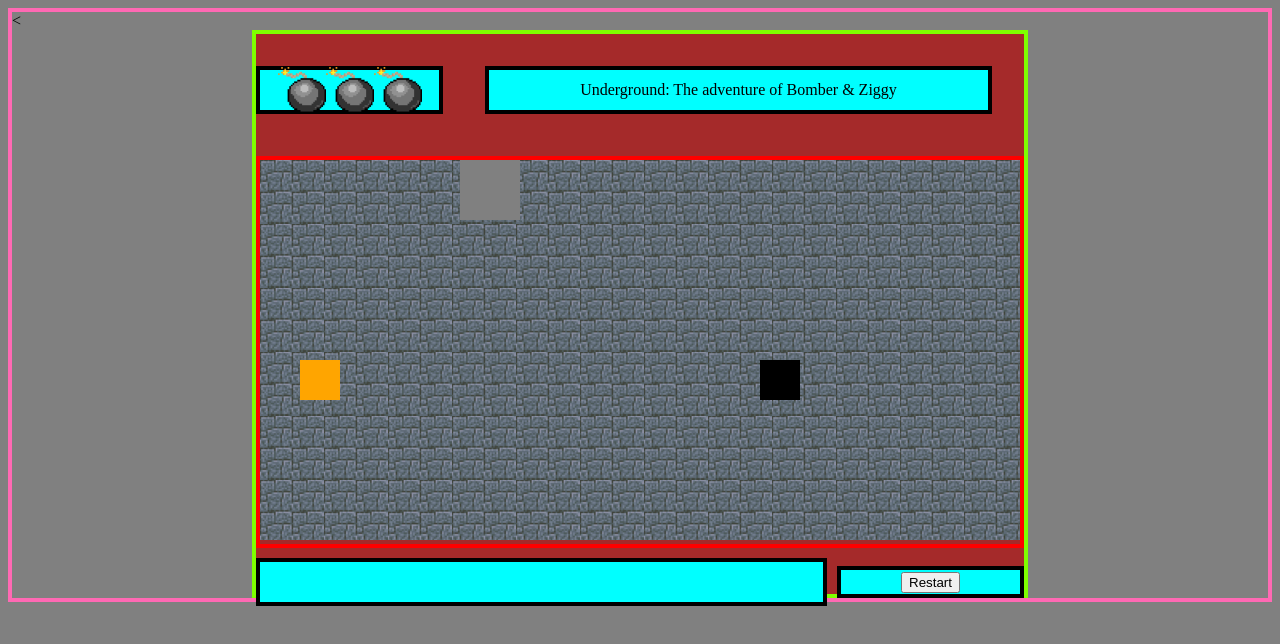
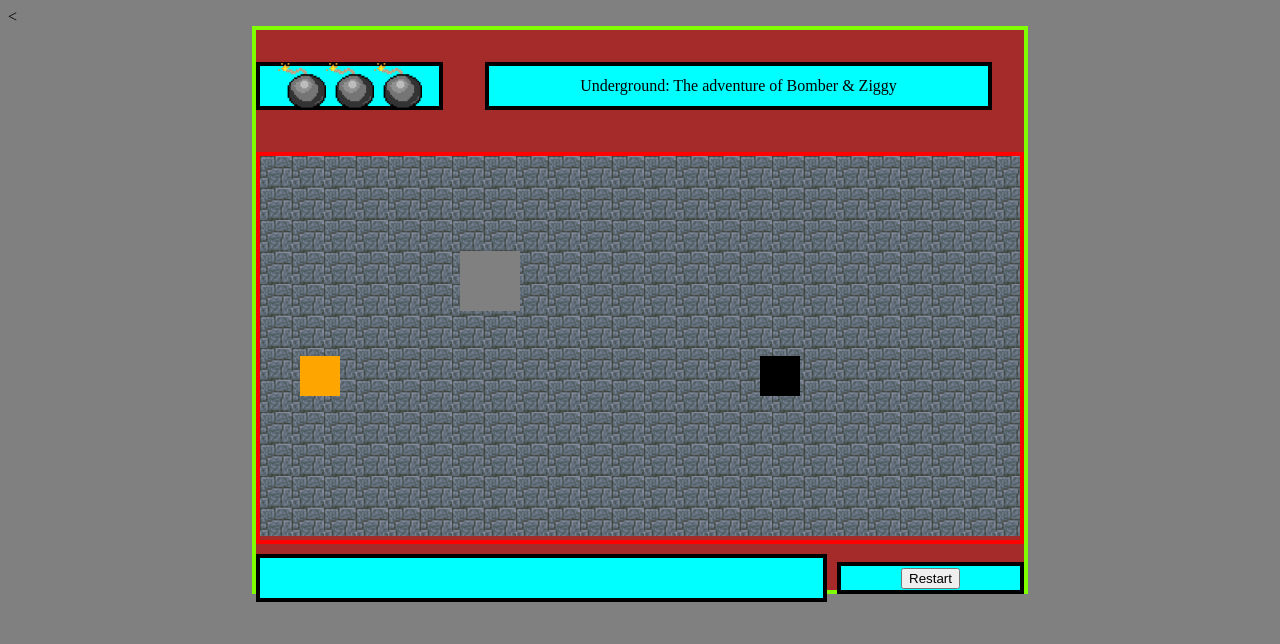
Before and after one commit to JonDmc/Project1-bomber, a plain HTML site: page index.html in a window 1280 px wide. Drawn offline with Linux system fonts and the light colour scheme.

Commit message:
UM moves and images added

```diff
--- a/index.html
+++ b/index.html
@@ -11,9 +11,9 @@
     <div class="container">
         <header id="title">Underground: The adventure of Bomber & Ziggy</header>
         <aside id="bombHolder">
-            <img class="bombs"src="bomb.png"/>
-            <img class="bombs"src="bomb.png"/>
-            <img class="bombs"src="bomb.png"/>
+            <img class="bombs"src="img/bomb.png"/>
+            <img class="bombs"src="img/bomb.png"/>
+            <img class="bombs"src="img/bomb.png"/>
         </aside>
         <main>
             <canvas id="canvas"> <!-- Game--></canvas>
--- a/script.js
+++ b/script.js
@@ -19,9 +19,6 @@ let gameLoopInterval = setInterval(gameLoop,60)
 let arrImg = Array.from(document.querySelectorAll('img'))
 console.log(arrImg)
 
-
-// let enemyMovement = setInterval(underMinerMove,10)
-
 class Character {
     constructor (x,y,width,height,color){
         this.x = x
@@ -35,7 +32,38 @@ class Character {
         ctx.fillStyle = this.color
         ctx.fillRect(this.x, this.y, this.width, this.height)
     }
+    // draw(){
+    //     ctx.clearRect(0,0,canvas.width,canvas.height)
+    //     ctx.fillStyle = this.color
+    //     ctx.fillRect(this.x, this.y, this.width, this.height)
+    // }
+    // move(){
+
+    //     this.y+=1
+    // }
 }
+// let collision = false
+class Enemy extends Character{
+    static collision = false
+    constructor(x,y,width,height,color){
+        super(x,y,width,height,color)
+    }
+    move(speed){
+        this.speed = speed
+        if(Enemy.collision === false){
+            underMiner.y += this.speed
+            if(underMiner.y + underMiner.height >= canvas.height)
+            Enemy.collision = true
+        }
+        if(Enemy.collision === true){
+            underMiner.y -= this.speed
+            if(underMiner.y <= 0)
+            Enemy.collision = false
+        }
+
+    }
+}
+
 class Bomb {
     constructor(url,x,y,width,height){
         this.url = url
@@ -49,38 +77,12 @@ class Bomb {
     }
 }
 const bombImg = new Image()
-bombImg.src = 'bomb.png'
-// class Enemy extends Character{
-//     constructor(x,y,width,height,color){
-//         super(x,y,width,height,color)
-//     }
-//     move(){
+bombImg.src = 'img/bomb.png'
 
-//     }
-// }
-function restartGame(){
-//     console.log('hey')
-//     ctx.clearRect(0,0,canvas.width,canvas.height)
-
-//     document.addEventListener('keydown', controls)
-
-//     const bomber = new Character(40,200,40,40,'orange')
-// const ziggy = new Character(500,200,40,40,'black')
-// const underMiner = new Character(200,0,60,60,'gray')
-//     bomber.render()
-//     ziggy.render()
-//     underMiner.render()
-//     bomberMeetsZiggy()
-//     bomberMeetsUnderminer()
-//     underMinerMoveDown()
-
-//     setInterval(gameLoop,60)
-
-}
 
 const bomber = new Character(40,200,40,40,'orange')
 const ziggy = new Character(500,200,40,40,'black')
-const underMiner = new Character(200,0,60,60,'gray')
+const underMiner = new Enemy(200,500,60,60,'gray')
 
 function controls(e) {
     const speed = 10
@@ -142,27 +144,32 @@ function bomberMeetsUnderminer(){
        }
 }
 
-
-function underMinerMoveDown(){
-    // window.requestAnimationFrame(underMiner)
-
-  //if(underMiner.y + underMiner.height >= canvas.height &&) underMiner.y-=5
-//   if(underMiner.y + underMiner.height >= canvas.height) underMiner.y -=5
-//   if(underMiner.y <= canvas.height) underMiner.y +=5
-
-
-
-    console.log(underMiner.y)
-//    console.log(ctx)
-//    console.log(canvas)
-}
-
 function gameLoop() {
     ctx.clearRect(0,0,canvas.width,canvas.height)
     bomber.render()
     ziggy.render()
     underMiner.render()
+    underMiner.move(5)
     bomberMeetsZiggy()
     bomberMeetsUnderminer()
-    underMinerMoveDown()
+    underMinerMove()
 }
+function restartGame(){
+    //     console.log('hey')
+    //     ctx.clearRect(0,0,canvas.width,canvas.height)
+
+    //     document.addEventListener('keydown', controls)
+
+    //     const bomber = new Character(40,200,40,40,'orange')
+    // const ziggy = new Character(500,200,40,40,'black')
+    // const underMiner = new Character(200,0,60,60,'gray')
+    //     bomber.render()
+    //     ziggy.render()
+    //     underMiner.render()
+    //     bomberMeetsZiggy()
+    //     bomberMeetsUnderminer()
+    //     underMinerMoveDown()
+
+    //     setInterval(gameLoop,60)
+
+    }
--- a/styles.css
+++ b/styles.css
@@ -1,6 +1,6 @@
 body{
     background-color: gray;
-    border: .3rem solid hotpink;
+    /* border: .3rem solid hotpink; */
 }
 
 aside{
@@ -9,7 +9,7 @@ aside{
 }
 canvas{
     /* background-color: aqua; */
-    background-image: url('rock.png');
+    background-image: url('img/rock.png');
     width: 100%;
     height: 100%;
 }
```
Also changed, not shown: img/bomb.png (renamed from bomb.png), img/rock.png (renamed from rock.png), img/underminer.png (added), 2 other files.
